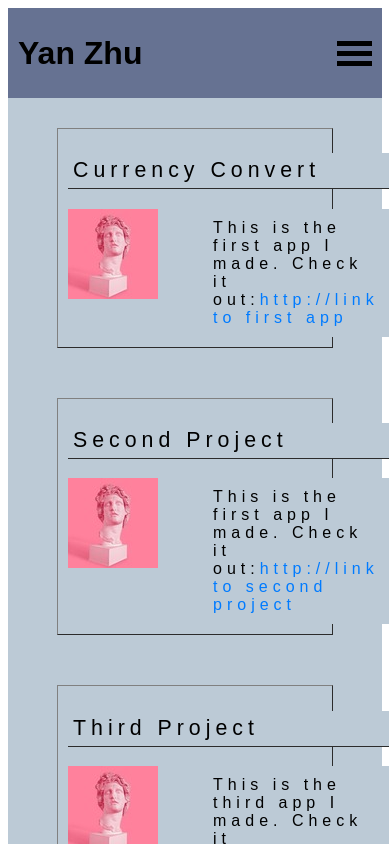
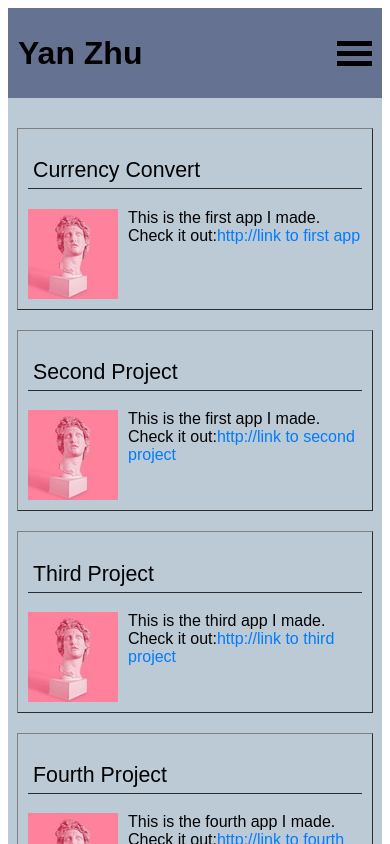
Before and after one commit to Lucky-Yandy/yanzhu, a React (Create React App) app: page /project in a window 390 px wide. Shown: the top 844 px of the page. Built offline with nearby package versions, Linux system fonts and the light colour scheme.

Commit message:
change the overflow

```diff
--- a/src/components/Project/Project.css
+++ b/src/components/Project/Project.css
@@ -6,7 +6,7 @@
     flex-direction:column;
     align-items: center;
     margin-top:0px;
-    gap:30px;
+    gap:20px;
     justify-content:space-evenly;
     height: 100%;
     padding-top:30px;
@@ -14,41 +14,40 @@
     padding-right:60px;
 
 
+
 }
 
 .projectPanel {
   font-family: sans-serif;
   padding: 10px;
-  display: grid;
+  display: flex;
   background: #bccad6;
   border: 1px outset gray;
-  grid-template-columns: 130px 1fr;
   grid-gap: 5px;
-  letter-spacing: 5px;
-  margin-bottom: 20px;
+  flex-direction:column;
   width:100%;
 }
 
 .project-title {
   font-size: 20pt;
   font-weight: 200;
-  grid-column: 1 / span 2;
-  padding: 5px;
   border-bottom: 1px outset gray;
-  background:#bccad6;
+  padding-bottom:10px;
 
 
 }
 
 .projectPanel img {
   background:#bccad6;
+  max-width:100px;
+  max-height:100px;
 }
 
 .project-info {
-  padding: 10px;
   background:#bccad6;
   display: flex;
-  flex-wrap: wrap;
+  flex-direction:row;
+  gap:10px;
 
 
 }
@@ -66,12 +65,34 @@
 }
 
 @media (max-width: 768px) {
+
+.projectlist{
+
+    background-color:#bccad6;
+    display: flex;
+    justify-content: center;
+    flex-direction:column;
+    align-items: center;
+    margin-top:0px;
+    gap:20px;
+    justify-content:space-evenly;
+    height: 100%;
+    padding-top:30px;
+    padding-left:20px;
+    padding-right:20px;
+
+
+
+}
+
+
+
  .project-title {
   box-sizing:border-box;
   font-size: 16pt;
   font-weight: 200;
   padding: 5px;
-  border-bottom: 1px outset gray;
+  border-bottom: 0.5px outset gray;
   background:#bccad6;
   display: flex;
 
@@ -85,10 +106,8 @@
 }
 
 .project-info {
-  padding: 10px;
   background:#bccad6;
-
-
+  overflow:hidden;
 
 }
 
--- a/src/components/Project/Project.js
+++ b/src/components/Project/Project.js
@@ -8,31 +8,30 @@ const Project = () => (
       <div className="projectlist">
       <div className="projectPanel">
           <h1 className="project-title"> Currency Convert</h1>
-          <img src={img} alt="img" />
-           <div className="project-info">
+          <div className="project-info">
+            <img src={img} alt="img" />
             <a href="https://github.com/Lucky-Yandy">This is the first app I made. Check it out:<span>http://link to first app</span></a>
           </div>
       </div>
       <div className="projectPanel">
           <h1 className="project-title">Second Project</h1>
-          <img src={img} alt="img" />
-          <div className="project-info">
-
-            <a href="https://github.com/Lucky-Yandy"  >This is the first app I made. Check it out:<span>http://link to second project</span>
+           <div className="project-info">
+             <img src={img} alt="img" />
+             <a href="https://github.com/Lucky-Yandy"  >This is the first app I made. Check it out:<span>http://link to second project</span>
            </a>
           </div>
       </div>
       <div className="projectPanel">
           <h1 className="project-title" > Third Project</h1>
-          <img src={img} alt="img" />
-          <div className="project-info">
+           <div className="project-info">
+            <img src={img} alt="img" />
             <a href="https://github.com/Lucky-Yandy">This is the third app I made. Check it out:<span>http://link to third  project</span></a>
           </div>
       </div>
       <div className="projectPanel">
           <h1 className="project-title">Fourth Project </h1>
-          <img src={img} alt="img" />
           <div className="project-info">
+             <img src={img} alt="img" />
             <a href="https://github.com/Lucky-Yandy">This is the fourth app I made. Check it out:<span>http://link to fourth Project</span></a>
           </div>
       </div>
```
